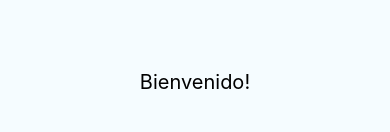
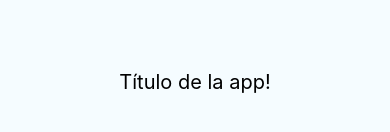
Before and after one commit to TheHandyOwl/React, a React Native app: screen / in a window 390 px wide. Shown: the part 340-472 px from the top of the page. Built offline with nearby package versions, Linux system fonts and the light colour scheme.

Commit message:
Cambiando el título de la app con propiedades de estado

```diff
--- a/src/App.js
+++ b/src/App.js
@@ -2,12 +2,21 @@ import React, { Component } from 'react';
 import { StyleSheet, Text, View } from 'react-native';
 
 export default class App extends Component {
+
+  constructor(props){
+    super(props);
+
+    this.state = {
+      title: 'Título de la app',
+      texto: 'Hola mundo'
+    }
+  }
+
   render() {
-    const title='Bienvenido';
     return (
       <View style={styles.container}>
         <Text style={styles.welcome}>
-          {title}!
+          {this.state.title}!
         </Text>
       </View>
     );
```
